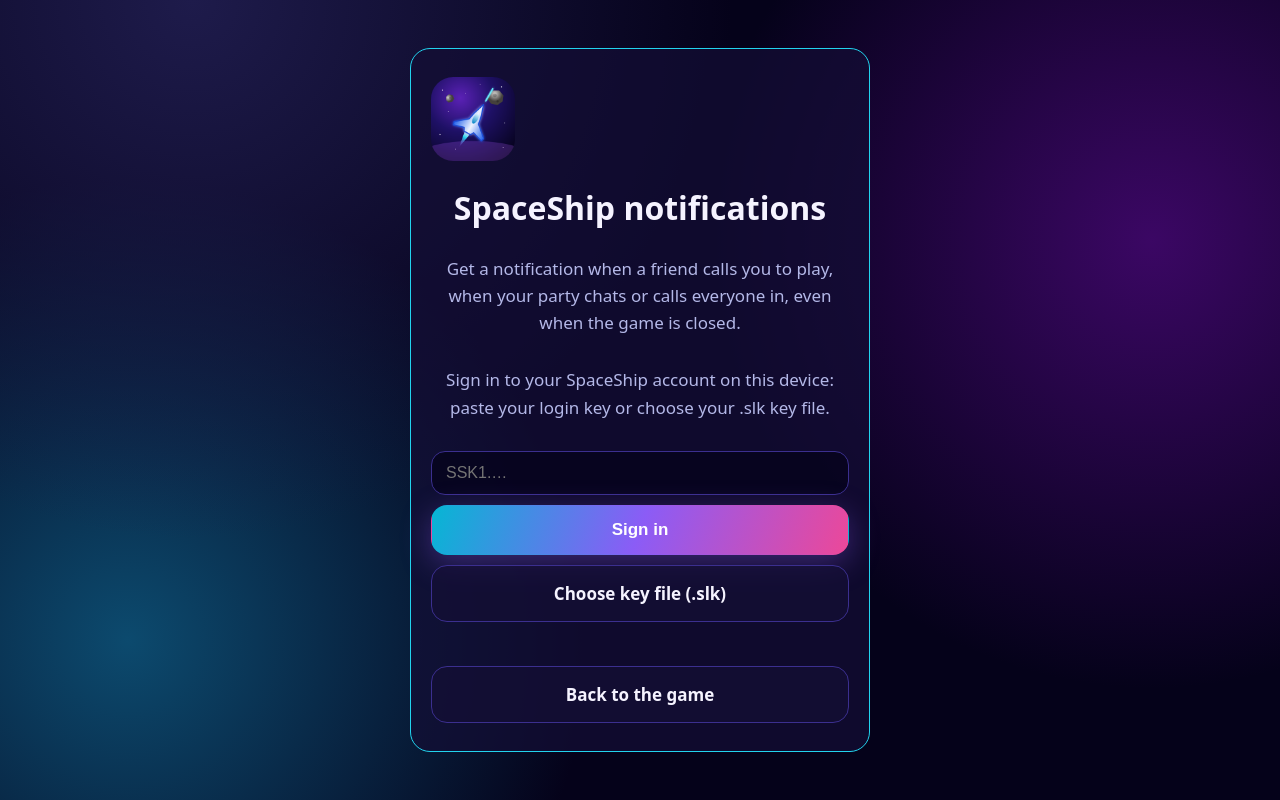
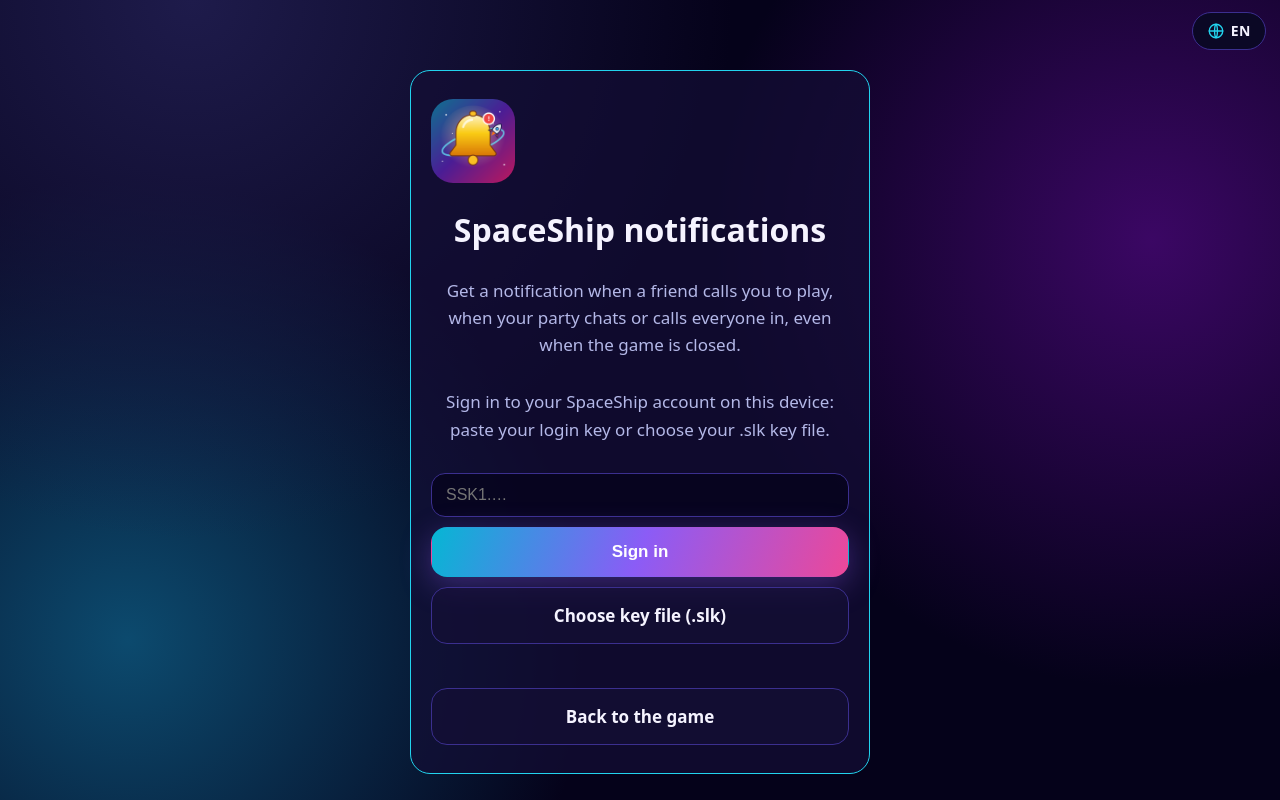
Before and after one commit to itamarnintendo04-arch/SpaceShip, an Electron app: page site/notify.html in a window 1280 px wide. Drawn offline with Linux system fonts and the light colour scheme.

Commit message:
Notifications page: SpaceShip Alerts icon and name for the Home Screen, English by default with a language button
Co-Authored-By: Claude Opus 5.5 <noreply@anthropic.com>
Claude-Session: https://claude.ai/code/session_01HuK1AMr43grw4WvX5fN58c

```diff
--- a/site/notify.html
+++ b/site/notify.html
@@ -5,12 +5,15 @@
 <meta name="viewport" content="width=device-width, initial-scale=1, viewport-fit=cover">
 <title>SpaceShip notifications</title>
 <meta name="theme-color" content="#05021a">
-<link rel="icon" href="/img/icon-256.png">
-<link rel="manifest" href="/manifest.webmanifest">
-<link rel="apple-touch-icon" href="/img/icon-256.png">
+<link rel="icon" href="/img/alerts-192.png">
+<link rel="manifest" href="/alerts.webmanifest">
+<link rel="apple-touch-icon" href="/img/alerts-180.png">
+<meta name="apple-mobile-web-app-capable" content="yes">
+<meta name="apple-mobile-web-app-title" content="SpaceShip Alerts">
+<meta name="application-name" content="SpaceShip Alerts">
 <link rel="stylesheet" href="/style.css">
 <style>
-  .np { min-height: 100vh; display: grid; place-items: center; padding: 24px 16px; text-align: center; }
+  .np { min-height: 100vh; display: grid; place-items: center; padding: 68px 16px 24px; text-align: center; }
   .nc { width: min(460px, 100%); padding: 28px 20px; border-radius: var(--r); background: var(--card); border: 1px solid var(--cyan); }
   .nc img { border-radius: 22px; }
   .nc .btn { width: 100%; margin-top: 10px; }
@@ -23,11 +26,18 @@
   .login input { width: 100%; padding: 12px 14px; border-radius: 14px; border: 1.5px solid var(--line2); background: rgba(5,2,26,.7); color: #fff; font-size: 16px; }
   .small { font-size: 13px; }
   [hidden] { display: none !important; }
+  .np-top { position: fixed; top: calc(env(safe-area-inset-top, 0px) + 12px); inset-inline-end: 14px; z-index: 30; }
 </style>
 </head>
 <body>
+<div class="np-top"><div class="lang-wrap">
+  <button class="lang" id="lang" type="button" aria-haspopup="listbox" aria-expanded="false" aria-label="Language">
+    <svg viewBox="0 0 24 24" fill="none" stroke="currentColor" stroke-width="1.8"><circle cx="12" cy="12" r="9"/><path d="M3 12h18M12 3c2.5 2.5 2.5 15.5 0 18M12 3c-2.5 2.5-2.5 15.5 0 18"/></svg><span id="lang-code">EN</span>
+  </button>
+  <ul class="lang-menu" id="lang-menu" role="listbox" hidden></ul>
+</div></div>
 <main class="np"><div class="nc">
-  <img src="/img/icon-256.png" alt="" width="84" height="84">
+  <img src="/img/alerts-192.png" alt="" width="84" height="84">
   <h1 data-k="np_title">SpaceShip notifications</h1>
   <p class="sub" data-k="np_sub">Get a notification when a friend calls you to play, when your party chats or calls everyone in, even when the game is closed.</p>
   <div class="acct" id="acct" hidden><span class="av" id="acct-av">🚀</span><div><small data-k="np_signed_as">Signed in as</small><b id="acct-name"></b><span id="acct-h" dir="ltr"></span></div>
@@ -48,13 +58,27 @@
 <script src="/i18n.js"></script>
 <script>
 
-  var L = window.SITE_I18N || {}, lang = 'en', q = new URLSearchParams(location.search);
-  var want = (q.get('lang') || '').slice(0, 2);
-  try { var v = localStorage.getItem('ss_site_lang'); if (want && L[want]) lang = want; else if (v && L[v]) lang = v; else { var n = (navigator.language || 'en').slice(0, 2); if (L[n]) lang = n; } } catch (e) {}
+  var L = window.SITE_I18N || {}, LANGS = window.SITE_LANGS || [], lang = 'en', q = new URLSearchParams(location.search);
+  var notifLang = (q.get('lang') || '').slice(0, 2);   // the game's language: the notifications are written in it
+  try { var v = localStorage.getItem('ss_site_lang'); if (v && L[v]) lang = v; } catch (e) {}
+  if (!L[notifLang]) notifLang = '';
   var T = function (k, d) { return (L[lang] && L[lang][k]) || (L.en && L.en[k]) || d || k; };
-  var rtl = (window.SITE_LANGS || []).some(function (l) { return l.id === lang && l.rtl; });
-  document.documentElement.lang = lang; document.documentElement.dir = rtl ? 'rtl' : 'ltr';
-  document.querySelectorAll('[data-k]').forEach(function (e) { e.textContent = T(e.dataset.k, e.textContent); });
+  var DEF = {};
+  function applyLang() {
+    var rtl = LANGS.some(function (l) { return l.id === lang && l.rtl; });
+    document.documentElement.lang = lang; document.documentElement.dir = rtl ? 'rtl' : 'ltr';
+    document.querySelectorAll('[data-k]').forEach(function (e) { if (!(e.dataset.k in DEF)) DEF[e.dataset.k] = e.textContent; e.textContent = T(e.dataset.k, DEF[e.dataset.k]); });
+    document.getElementById('lang-code').textContent = lang.toUpperCase();
+    document.querySelectorAll('[data-lang]').forEach(function (b) { b.setAttribute('aria-selected', String(b.dataset.lang === lang)); });
+    if (window.__sayAgain) window.__sayAgain();
+  }
+  var menu = document.getElementById('lang-menu'), lb = document.getElementById('lang');
+  menu.innerHTML = LANGS.map(function (l) { return '<li><button type="button" data-lang="' + l.id + '" lang="' + l.id + '" dir="' + (l.rtl ? 'rtl' : 'ltr') + '">' + l.name + '</button></li>'; }).join('');
+  var openMenu = function (on) { menu.hidden = !on; lb.setAttribute('aria-expanded', String(on)); };
+  lb.addEventListener('click', function (e) { e.stopPropagation(); openMenu(menu.hidden); });
+  menu.addEventListener('click', function (e) { var b = e.target.closest('[data-lang]'); if (!b) return; lang = b.dataset.lang; try { localStorage.setItem('ss_site_lang', lang); } catch (er) {} openMenu(false); applyLang(); });
+  document.addEventListener('click', function () { openMenu(false); });
+  applyLang();
 
   var st = document.getElementById('st'), go = document.getElementById('go');
   var SB = 'https://unpzeskbzovolyqsqzna.supabase.co', KEY = 'sb_publishable_iuaATuSyhRd65ZjNdx3Opg_w1KxQdQc';
@@ -68,7 +92,9 @@
   var tok = q.get('t') || store('ss_push_t') || '';
   if (q.get('t')) store('ss_push_t', tok);
   if (q.get('t') || q.get('d')) { try { history.replaceState(null, '', location.pathname); } catch (e) {} }
-  var say = function (k, cls) { st.textContent = k ? T(k) : ''; st.className = 'st ' + (cls || ''); };
+  var lastSay = null;
+  var say = function (k, cls) { lastSay = [k, cls]; st.textContent = k ? T(k) : ''; st.className = 'st ' + (cls || ''); };
+  window.__sayAgain = function () { if (lastSay) say(lastSay[0], lastSay[1]); };
   var ios = /iPhone|iPad|iPod/.test(navigator.userAgent) || (/Macintosh/.test(navigator.userAgent) && navigator.maxTouchPoints > 1);
   var standalone = window.navigator.standalone || matchMedia('(display-mode: standalone)').matches;
   var ok = 'serviceWorker' in navigator && 'PushManager' in window && 'Notification' in window;
@@ -111,7 +137,7 @@
       var reg = await navigator.serviceWorker.register('/sw.js'); await navigator.serviceWorker.ready;
       var key = (await (await fetch('/api/push/key')).json()).key;
       var sub = await reg.pushManager.getSubscription() || await reg.pushManager.subscribe({ userVisibleOnly: true, applicationServerKey: b64(key) });
-      var r = await fetch('/api/push/subscribe', { method: 'POST', headers: { 'Content-Type': 'application/json' }, body: JSON.stringify({ token: tok, subscription: sub.toJSON(), lang: lang, ua: navigator.userAgent }) });
+      var r = await fetch('/api/push/subscribe', { method: 'POST', headers: { 'Content-Type': 'application/json' }, body: JSON.stringify({ token: tok, subscription: sub.toJSON(), lang: notifLang || lang, ua: navigator.userAgent }) });
       var d = await r.json();
       if (!r.ok) { go.disabled = false; if (d.error === 'link_expired') { tok = ''; store('ss_push_t', null); showLogin(); } return say(d.error === 'link_expired' ? 'np_expired' : 'np_failed', 'err'); }
       say('np_done', 'ok'); go.hidden = true;
--- a/site/sw.js
+++ b/site/sw.js
@@ -5,7 +5,7 @@ self.addEventListener('activate', e => e.waitUntil(self.clients.claim()));
 self.addEventListener('push', e => {
   let d = {}; try { d = e.data ? e.data.json() : {}; } catch (er) { d = { title: 'SpaceShip', body: e.data ? e.data.text() : '' }; }
   e.waitUntil(self.registration.showNotification(d.title || 'SpaceShip', {
-    body: d.body || '', icon: '/img/icon-256.png', badge: '/img/icon-256.png', tag: d.tag || undefined, renotify: !!d.tag,
+    body: d.body || '', icon: '/img/alerts-192.png', badge: '/img/alerts-192.png', tag: d.tag || undefined, renotify: !!d.tag,
     data: { url: d.url || '/open' }, vibrate: [80, 40, 80],
   }));
 });
```
Also changed, not shown: README.md, site/alerts.webmanifest (added), site/img/alerts-180.png (added), site/img/alerts-192.png (added), site/img/alerts-512.png (added), site/img/alerts-maskable.png (added).
